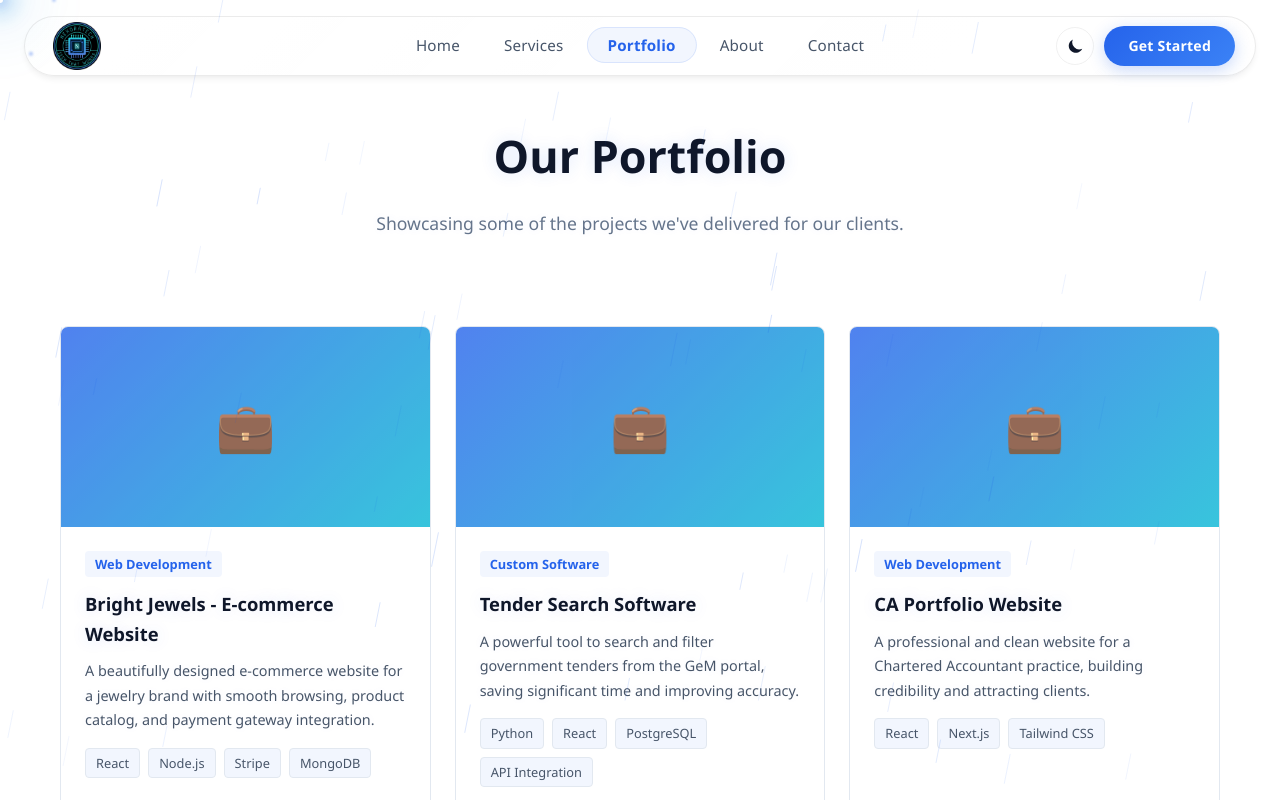
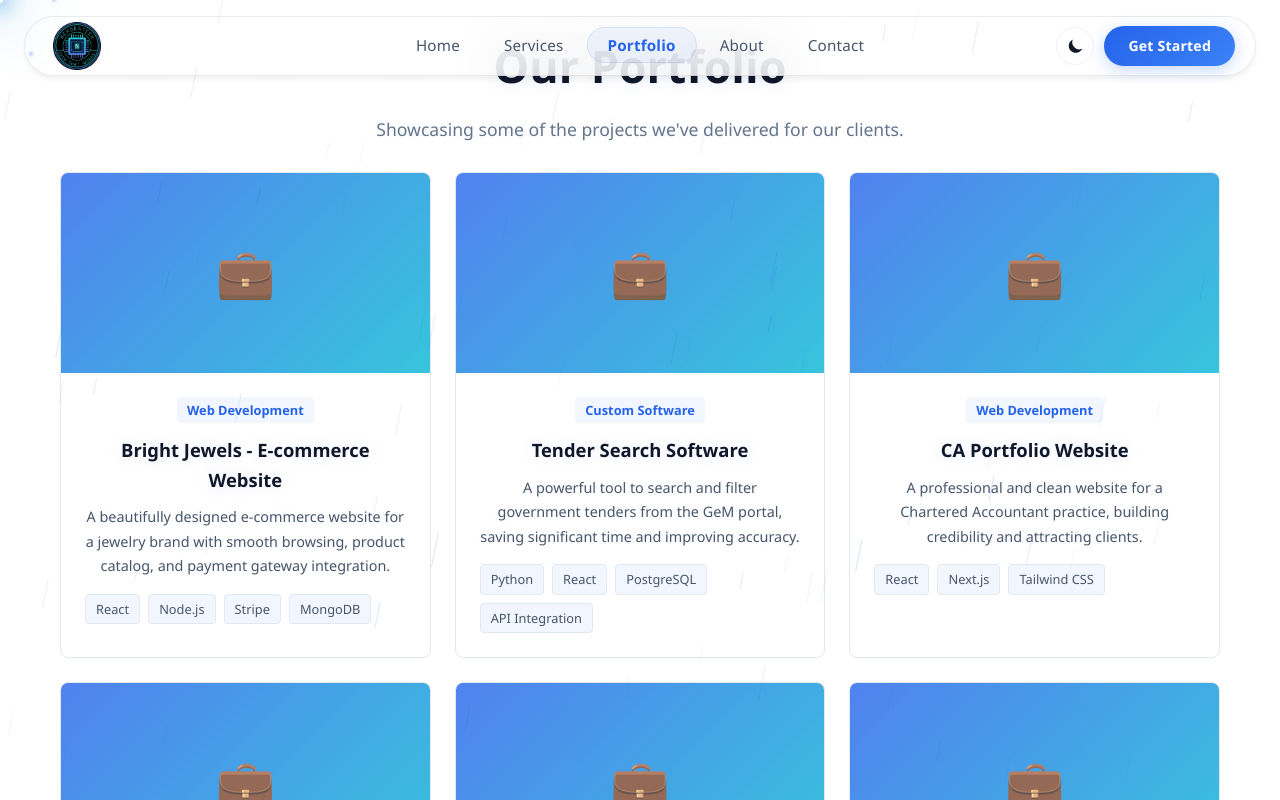
Before and after one commit to v72727835-bit/NEXORATECH, a React (Vite) app in the folder client/: page /portfolio in a window 1280 px wide. Shown: the top 800 px of the page. Built offline with nearby package versions, Linux system fonts and the light colour scheme.

Commit message:
Fix portfolio page spacing between description and cards

```diff
--- a/client/src/pages/Portfolio.jsx
+++ b/client/src/pages/Portfolio.jsx
@@ -42,20 +42,12 @@ const projects = [
 function Portfolio() {
   return (
     <>
-      <section style={{
-        padding: '120px 0 60px', background: 'var(--bg)',
-        color: 'var(--text)', textAlign: 'center'
-      }}>
+      <section className="section" style={{ background: 'var(--bg)', textAlign: 'center' }}>
         <div className="container">
-          <h1 style={{ fontSize: '2.8rem', fontWeight: 800, marginBottom: '16px' }}>Our Portfolio</h1>
-          <p style={{ color: 'var(--text-muted)', fontSize: '1.1rem', maxWidth: '600px', margin: '0 auto' }}>
+          <h1 style={{ fontSize: '2.8rem', fontWeight: 800, marginBottom: '12px' }}>Our Portfolio</h1>
+          <p style={{ color: 'var(--text-muted)', fontSize: '1.1rem', maxWidth: '600px', margin: '0 auto 30px' }}>
             Showcasing some of the projects we've delivered for our clients.
           </p>
-        </div>
-      </section>
-
-      <section className="section" style={{ background: 'var(--bg)' }}>
-        <div className="container">
           <div style={{
             display: 'grid', gridTemplateColumns: 'repeat(auto-fit, minmax(350px, 1fr))', gap: '24px'
           }}>
```
